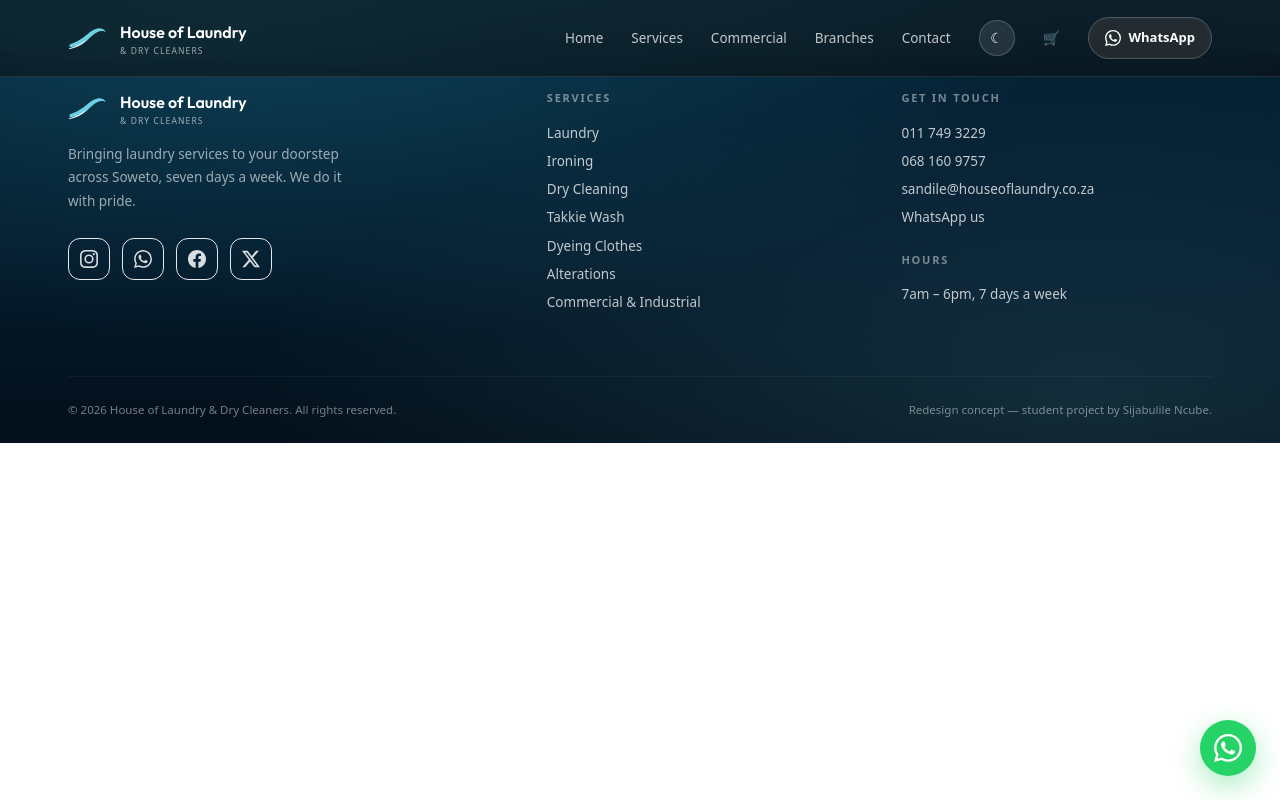
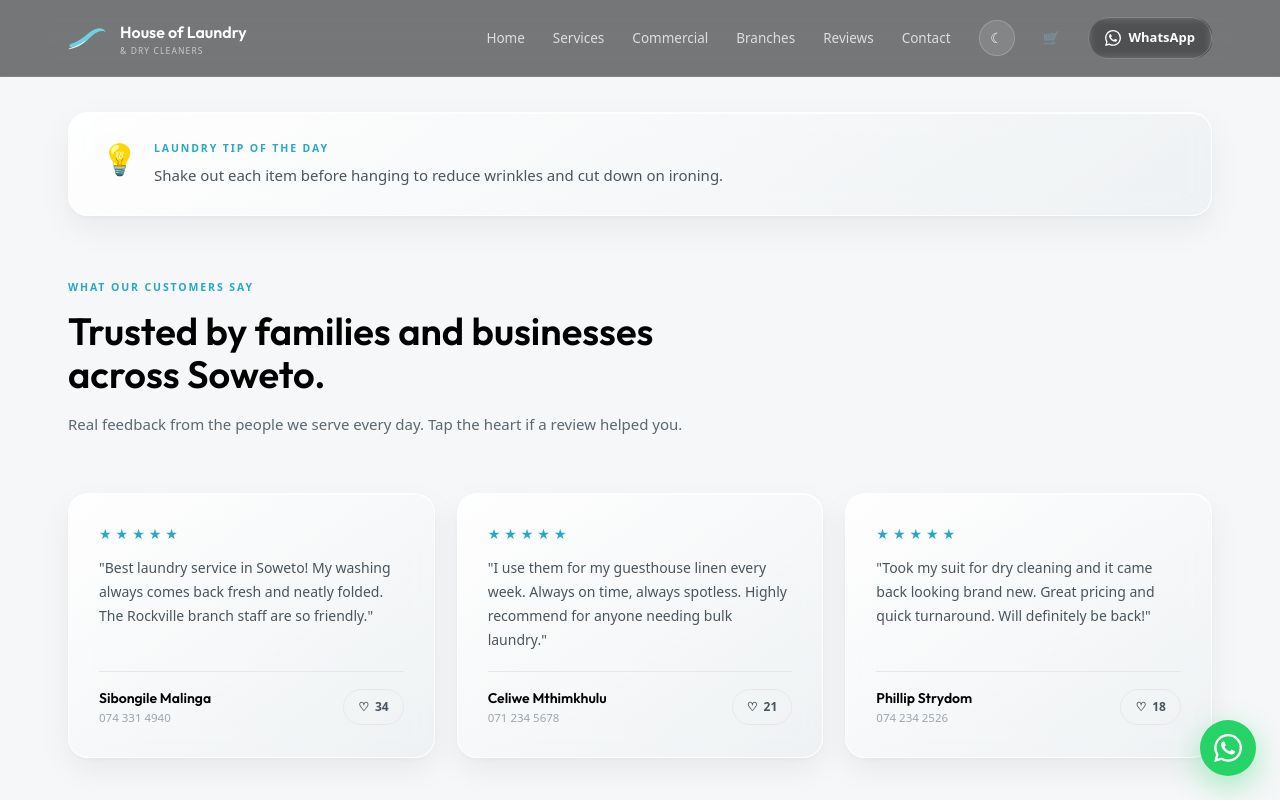
Before and after one commit to SIJABULILE-NCUBE/HOUSE-OF-LAUNDRY-REDESIGN, a React (Vite) app: page /reviews in a window 1280 px wide. Shown: the top 800 px of the page. Built offline with nearby package versions, Linux system fonts and the light colour scheme.

Commit message:
src/components/Reviews.jsx

```diff
--- a/src/App.jsx
+++ b/src/App.jsx
@@ -5,6 +5,7 @@ import Hero from "./components/Hero";
 import Services from "./components/Services";
 import Commercial from "./components/Commercial";
 import Branches from "./components/Branches";
+import Reviews from "./components/Reviews";
 import Footer from "./components/Footer";
 import OrderPage from "./components/OrderPage";
 import ContactPage from "./components/ContactPage";
@@ -18,6 +19,7 @@ function HomePage() {
       <Services />
       <Commercial />
       <Branches />
+      <Reviews />
     </>
   );
 }
@@ -35,6 +37,7 @@ function App() {
             <Route path="/services" element={<Services />} />
             <Route path="/commercial" element={<Commercial />} />
             <Route path="/branches" element={<Branches />} />
+            <Route path="/reviews" element={<Reviews />} />
             <Route path="/order" element={<OrderPage />} />
             <Route path="/contact" element={<ContactPage />} />
           </Routes>
--- a/src/components/Header.jsx
+++ b/src/components/Header.jsx
@@ -51,6 +51,9 @@ export default function Header() {
           <Link to="/branches" className="text-[13.5px] font-medium opacity-75 hover:opacity-100 hover:text-brand-cyan-soft transition-all">
             Branches
           </Link>
+          <Link to="/reviews" className="text-[13.5px] font-medium opacity-75 hover:opacity-100 hover:text-brand-cyan-soft transition-all">
+            Reviews
+          </Link>
           <Link to="/contact" className="text-[13.5px] font-medium opacity-75 hover:opacity-100 hover:text-brand-cyan-soft transition-all">
             Contact
           </Link>
@@ -102,6 +105,7 @@ export default function Header() {
           <Link to="/services" onClick={() => setMenuOpen(false)} className="text-sm font-medium opacity-80">Services</Link>
           <Link to="/commercial" onClick={() => setMenuOpen(false)} className="text-sm font-medium opacity-80">Commercial</Link>
           <Link to="/branches" onClick={() => setMenuOpen(false)} className="text-sm font-medium opacity-80">Branches</Link>
+          <Link to="/reviews" onClick={() => setMenuOpen(false)} className="text-sm font-medium opacity-80">Reviews</Link>
           <Link to="/contact" onClick={() => setMenuOpen(false)} className="text-sm font-medium opacity-80">Contact</Link>
           <Link to="/order" onClick={() => setMenuOpen(false)} className="text-sm font-medium opacity-80">
             Order Basket {itemCount > 0 && `(${itemCount})`}
--- /dev/null
+++ b/src/components/Reviews.jsx
@@ -0,0 +1,133 @@
+import { useState } from "react";
+
+// customer reviews - real-sounding South African names with short positive messages
+const REVIEWS = [
+  {
+    name: "Sibongile Malinga",
+    phone: "074 331 4940",
+    message: "Best laundry service in Soweto! My washing always comes back fresh and neatly folded. The Rockville branch staff are so friendly.",
+    initialLikes: 34,
+  },
+  {
+    name: "Celiwe Mthimkhulu",
+    phone: "071 234 5678",
+    message: "I use them for my guesthouse linen every week. Always on time, always spotless. Highly recommend for anyone needing bulk laundry.",
+    initialLikes: 21,
+  },
+  {
+    name: "Phillip Strydom",
+    phone: "074 234 2526",
+    message: "Took my suit for dry cleaning and it came back looking brand new. Great pricing and quick turnaround. Will definitely be back!",
+    initialLikes: 18,
+  },
+];
+
+// daily laundry tips that rotate - pick one based on the day of the month
+const LAUNDRY_TIPS = [
+  "Turn dark clothes inside out before washing to keep colours from fading.",
+  "Separate whites, lights and darks to avoid colour bleeding onto your favourites.",
+  "Don't overload the machine — clothes need room to move to get properly clean.",
+  "Zip up zips and fasten hooks before washing to stop them snagging other items.",
+  "Treat stains as soon as possible — the longer they sit, the harder they are to remove.",
+  "Use cold water for delicates and bright colours to protect the fabric and dye.",
+  "Air-dry knitwear flat to keep it from stretching out of shape.",
+  "Add half a cup of white vinegar to your rinse to soften towels naturally.",
+  "Shake out each item before hanging to reduce wrinkles and cut down on ironing.",
+  "Check pockets before washing — a stray tissue can ruin a whole load.",
+];
+
+function ReviewCard({ review }) {
+  const [likes, setLikes] = useState(review.initialLikes);
+  const [liked, setLiked] = useState(false);
+
+  // toggle like on and off
+  function handleLike() {
+    if (liked) {
+      setLikes(likes - 1);
+      setLiked(false);
+    } else {
+      setLikes(likes + 1);
+      setLiked(true);
+    }
+  }
+
+  return (
+    <div className="glass-panel rounded-[20px] p-[30px] flex flex-col">
+      {/* star rating - all 5 stars for positive reviews */}
+      <div className="flex gap-1 mb-3">
+        {[1, 2, 3, 4, 5].map((star) => (
+          <span key={star} className="text-brand-cyan text-sm">★</span>
+        ))}
+      </div>
+
+      <p className="text-[14px] text-[#48555D] dark:text-gray-300 leading-[1.7] font-light flex-1">
+        "{review.message}"
+      </p>
+
+      <div className="flex items-center justify-between mt-5 pt-4 border-t border-brand-silver-300/50 dark:border-gray-700">
+        <div>
+          <p className="font-display font-semibold text-[14px] dark:text-white">{review.name}</p>
+          <p className="text-[11.5px] text-[#9AA6AE] dark:text-gray-500 font-light">{review.phone}</p>
+        </div>
+
+        {/* like button */}
+        <button
+          onClick={handleLike}
+          className={`flex items-center gap-1.5 px-3.5 py-2 rounded-full text-[12px] font-semibold transition-all ${
+            liked
+              ? "bg-brand-cyan text-white"
+              : "border border-brand-silver-300 dark:border-gray-600 text-[#48555D] dark:text-gray-300 hover:border-brand-cyan"
+          }`}
+        >
+          <span>{liked ? "♥" : "♡"}</span>
+          <span>{likes}</span>
+        </button>
+      </div>
+    </div>
+  );
+}
+
+export default function Reviews() {
+  // pick today's tip based on the date so it changes daily
+  const today = new Date().getDate();
+  const tipOfTheDay = LAUNDRY_TIPS[today % LAUNDRY_TIPS.length];
+
+  return (
+    <section id="reviews" className="py-28 bg-brand-silver-light dark:bg-brand-charcoal relative overflow-hidden">
+      <div className="max-w-[1200px] mx-auto px-7 relative z-[2]">
+        {/* daily laundry tip banner */}
+        <div className="glass-panel rounded-[20px] p-[28px_32px] mb-16 flex items-start gap-4">
+          <div className="text-3xl flex-shrink-0">💡</div>
+          <div>
+            <span className="text-[10.5px] font-bold tracking-[0.18em] uppercase text-brand-cyan block mb-1.5">
+              Laundry Tip of the Day
+            </span>
+            <p className="text-[15px] text-[#48555D] dark:text-gray-300 leading-[1.6] font-light">
+              {tipOfTheDay}
+            </p>
+          </div>
+        </div>
+
+        {/* reviews heading */}
+        <div className="max-w-[640px] mb-14">
+          <span className="text-[10.5px] font-bold tracking-[0.18em] uppercase text-brand-cyan block mb-3.5">
+            What Our Customers Say
+          </span>
+          <h2 className="font-display text-[clamp(26px,3vw,38px)] font-semibold leading-[1.15] mb-3.5 dark:text-white">
+            Trusted by families and businesses across Soweto.
+          </h2>
+          <p className="text-[#5B6870] dark:text-gray-400 leading-[1.75] text-[15px] font-light">
+            Real feedback from the people we serve every day. Tap the heart if a review helped you.
+          </p>
+        </div>
+
+        {/* reviews grid */}
+        <div className="grid md:grid-cols-3 gap-[22px]">
+          {REVIEWS.map((review) => (
+            <ReviewCard key={review.name} review={review} />
+          ))}
+        </div>
+      </div>
+    </section>
+  );
+}
```
Also changed, not shown: 1 other file (tests, documents, lock files or other folders).
